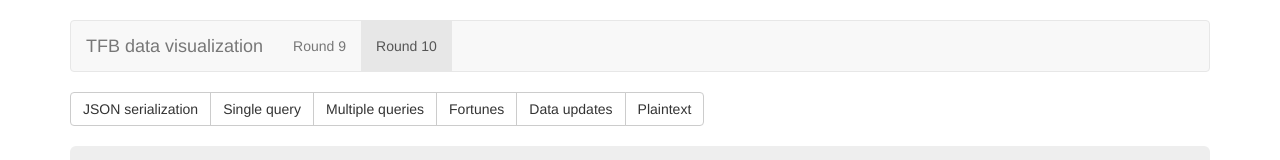
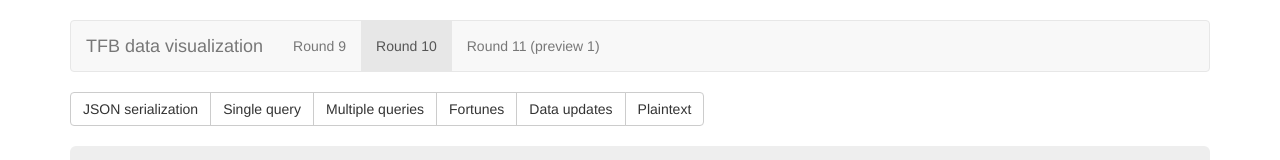
Before and after one commit to marko-asplund/tfb-data-analysis, a website: page app/index.html in a window 1280 px wide. Shown: the top 160 px of the page. Drawn offline with nearby package versions, Linux system fonts and the light colour scheme.

Commit message:
add Round 11 preview 1 results

```diff
--- a/app/index.html
+++ b/app/index.html
@@ -39,6 +39,7 @@
             <ul class="nav navbar-nav">
               <li data-round="round-9"><a href="#">Round 9</a></li>
               <li class="active" data-round="round-10"><a href="#">Round 10</a></li>
+              <li data-round="round-11"><a href="#">Round 11 (preview 1)</a></li>
             </ul>
           </div>
         </div>
--- a/package.json
+++ b/package.json
@@ -1,6 +1,6 @@
 {
   "name": "tfb-data-analysis",
-  "version": "0.0.2",
+  "version": "0.0.3",
   "description": "tfb-data-analysis =================",
   "main": "server.js",
   "scripts": {
```
Also changed, not shown: 1 other file.
